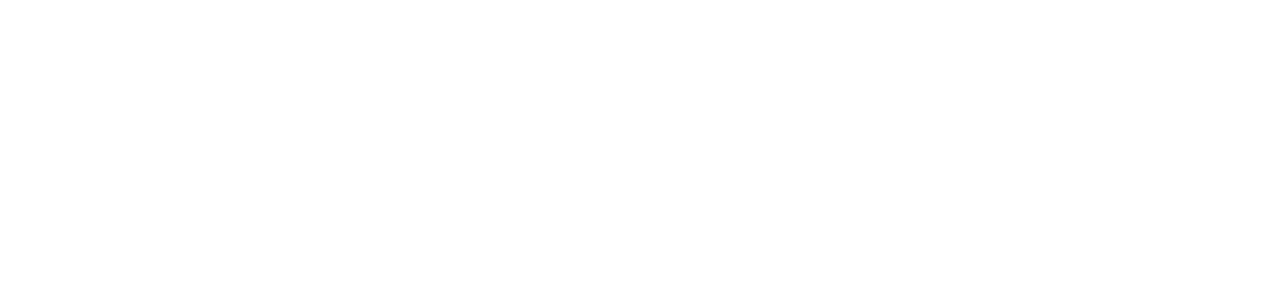
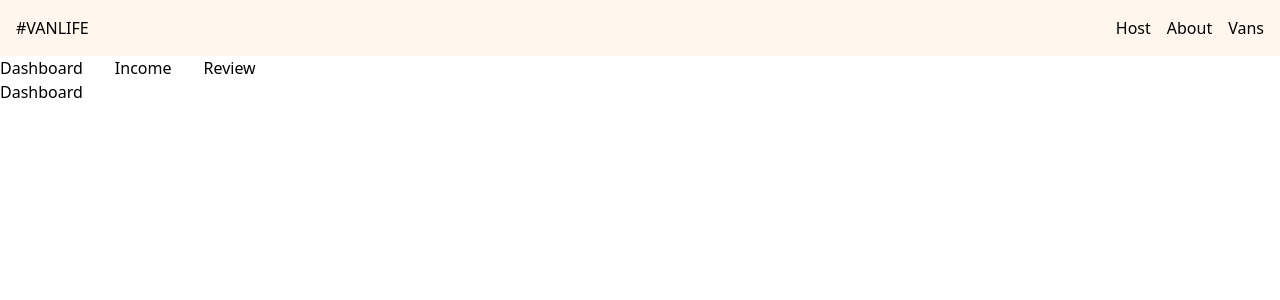
Before and after one commit to kunda4/react-router-scrimba, a React (Vite) app: page /host in a window 1280 px wide. Before the commit this address had no page. Shown: the top 300 px of the page. Built offline with nearby package versions, Linux system fonts and the light colour scheme; what miragejs would draw is missing.

Commit message:
Add Host PAges with DAshboard, Income, Review pages and add HostLayout Component

```diff
--- a/src/App.jsx
+++ b/src/App.jsx
@@ -2,9 +2,13 @@
 import { BrowserRouter, Routes, Route, Link } from "react-router-dom"
 import Home from "./pages/Home"
 import About from "./pages/About"
-import Vans from "./pages/Vans"
-import VansDetail from "./pages/VansDetail"
+import Vans from "./pages/Vans/Vans"
+import VansDetail from "./pages/Vans/VansDetail"
 import Layout from "./components/Layout"
+import Dashboard from "./pages/Host/Dashboard"
+import Income from "./pages/Host/Income"
+import Review from "./pages/Host/Review"
+import HostLAyout from "./components/HostLAyout"
 
 export default function App() {
   return (
@@ -16,6 +20,11 @@
           <Route path="/about" element={<About/>}/>
           <Route path="/vans" element={<Vans/>}/>
           <Route path="/vans/:id" element={<VansDetail/>}/>
+          <Route path="/host" element={<HostLAyout/>}>
+            <Route path="/host" element={<Dashboard/>}/>
+            <Route path="/host/income" element={<Income/>}/>
+            <Route path="/host/review" element={<Review/>}/>
+          </Route>
         </Route>
       </Routes>
     </BrowserRouter>
--- a/src/components/Header.jsx
+++ b/src/components/Header.jsx
@@ -5,6 +5,7 @@
     <header className="flex justify-between p-4 bg-[#FFF7ED]">
     <Link to ="/">#VANLIFE</Link>
       <nav className=" flex gap-4">
+        <Link to ="/host">Host</Link>
         <Link to ="/about">About</Link>
         <Link to ="/vans">Vans</Link>
       </nav>
--- /dev/null
+++ b/src/components/HostLAyout.jsx
@@ -0,0 +1,14 @@
+import React from 'react'
+import { Link, Outlet } from 'react-router-dom'
+export default function HostLAyout() {
+  return (
+    <>
+    <nav className=' flex gap-8'>
+        <Link to="/host">Dashboard</Link>
+        <Link to="/host/income">Income</Link>
+        <Link to="/host/review">Review</Link>
+    </nav>
+    <Outlet/>
+    </>
+  )
+}
--- /dev/null
+++ b/src/pages/Host/Dashboard.jsx
@@ -0,0 +1,7 @@
+import React from 'react'
+
+export default function Dashboard() {
+  return (
+    <div>Dashboard</div>
+  )
+}
--- /dev/null
+++ b/src/pages/Host/Income.jsx
@@ -0,0 +1,7 @@
+import React from 'react'
+
+export default function Income() {
+  return (
+    <div>Income</div>
+  )
+}
--- /dev/null
+++ b/src/pages/Host/Review.jsx
@@ -0,0 +1,7 @@
+import React from 'react'
+
+export default function Review() {
+  return (
+    <div>Review</div>
+  )
+}
--- a/src/pages/Vans.jsx
+++ b/src/pages/Vans/Vans.jsx
@@ -1,7 +1,7 @@
 import React, { useEffect } from 'react'
-import "../server"
+import "../../server"
 import { Link } from 'react-router-dom'
-import Colors from '../helper/color'
+import Colors from '../../helper/color'
 
 export default function Vans() {
     const [vans, setVans] = React.useState([])
--- a/src/pages/VansDetail.jsx
+++ b/src/pages/Vans/VansDetail.jsx
@@ -1,6 +1,6 @@
 import React from 'react'
 import { useParams } from 'react-router-dom'
-import Colors from '../helper/color'
+import Colors from '../../helper/color'
 export default function VansDetail() {
     const params = useParams()
     const [van, setVan] =React.useState(null)
```
